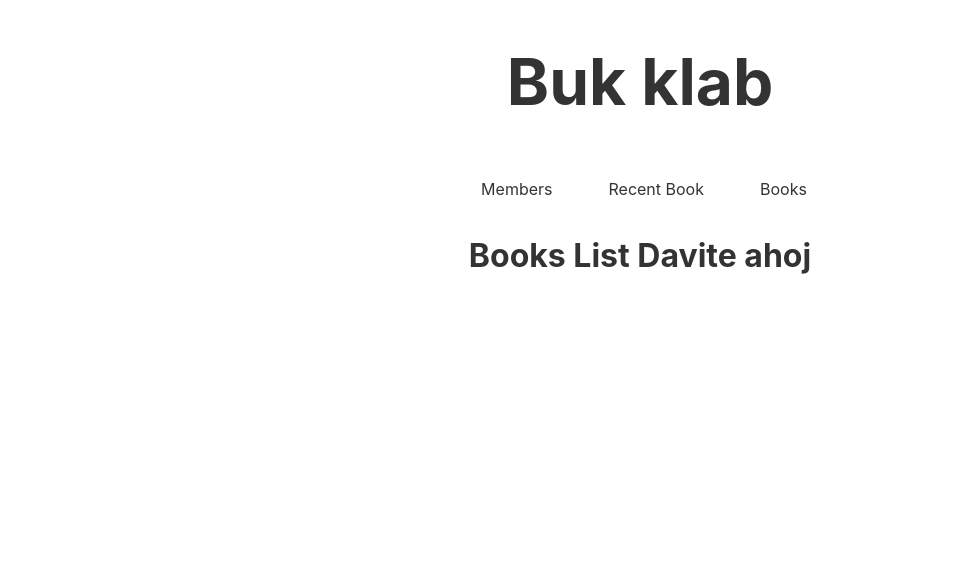
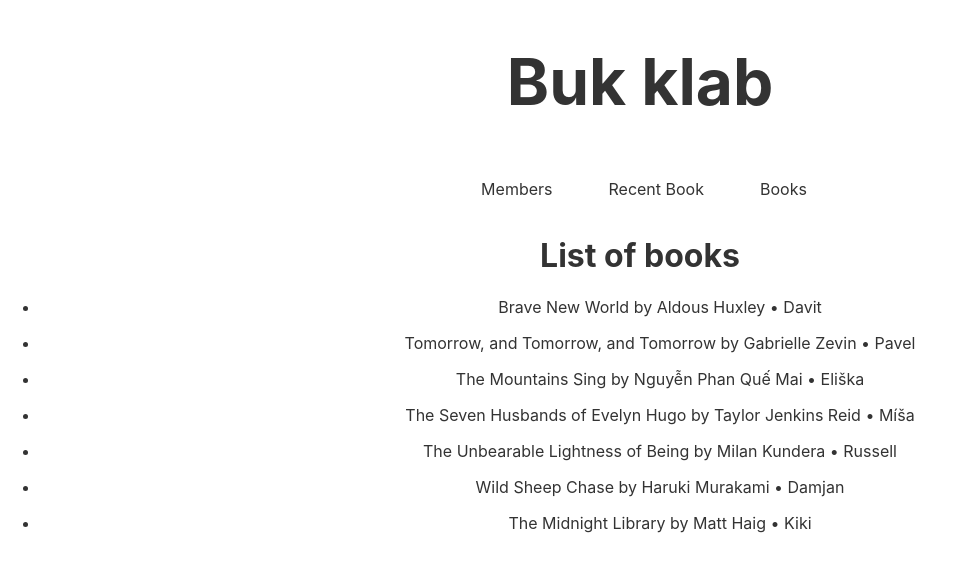
Before and after one commit to eliskavo/bookclub, a React (Create React App) app: page /bookslist in a window 1280 px wide. Shown: the top 572 px of the page, without its empty margins (0-955 px from the left). Built offline with nearby package versions, Linux system fonts and the light colour scheme.

Commit message:
list-of-books-added

```diff
--- a/src/Pages/BooksList.jsx
+++ b/src/Pages/BooksList.jsx
@@ -1,4 +1,6 @@
 import { Link } from "react-router-dom";
+import books from "../data/books.json";
+import members from "../data/members-list.json";
 
 export const BooksList = () => {
   return (
@@ -15,7 +17,13 @@ export const BooksList = () => {
       <Link to="/bookslist" className="navbar">
         Books
       </Link>
-      <h1>Books List Davite ahoj</h1>
+      <h1>List of books</h1>
+
+      {books.map((item) => ( //write to ul list titles of books and authors and members
+        <ul key={item.id}>
+          <li>{item.title} by {item.author} • {item.member}</li>
+        </ul>
+      ))}
     </div>
   );
 };
```
